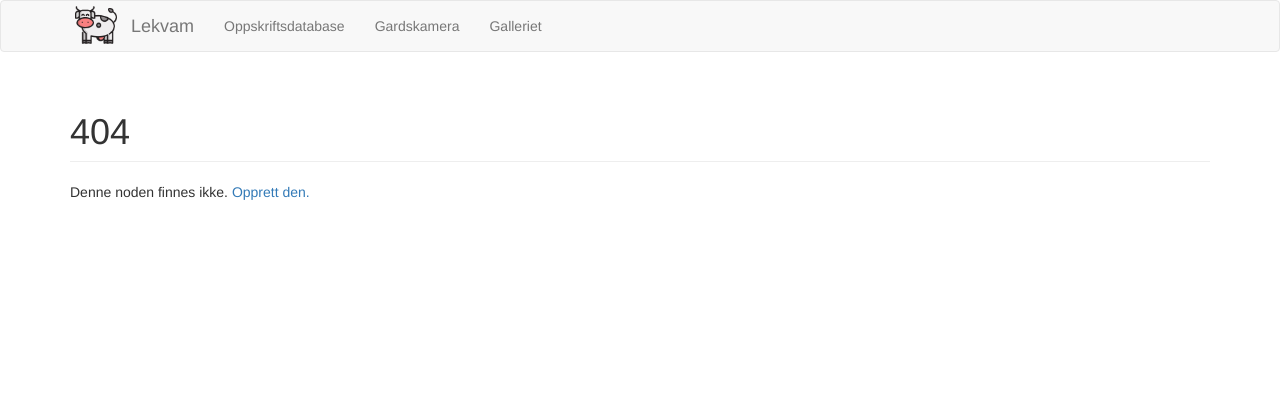
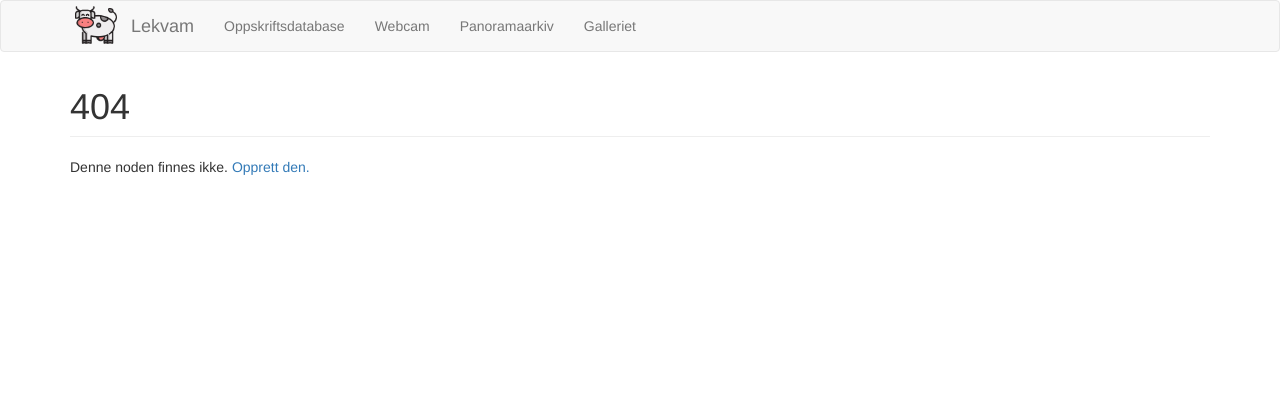
Before and after one commit to torvald/lekvam.no, a Django app: page /wiki/1 in a window 1280 px wide. Shown: the top 420 px of the page. Run offline with Django 3.2, Linux system fonts and the light colour scheme; some libraries are stand-ins or nearby versions.

Commit message:
Add bootstrap override tricks

```diff
--- a/common/static/css/custom.css
+++ b/common/static/css/custom.css
@@ -2,6 +2,10 @@ img#logo {
     width:3em;
     margin: 3px 1em 0px 5px; /** top right bot left **/
     float:left;
+}
+
+#bootstrap-override h1 {
+    margin:15px 0 20px;
 }
 
 
--- a/common/templates/base.html
+++ b/common/templates/base.html
@@ -7,19 +7,19 @@
     <title>Lekvam</title>
     <link href="{% static 'css/custom.css' %}" rel="stylesheet">
     <link href="{% static 'css/bootstrap.min.css' %}" rel="stylesheet">
+    <script src="{% static 'js/jquery-3.1.1.min.js' %}"></script>  <!-- JQUERY HERE -->
+    <script src="{% static 'js/bootstrap.min.js' %}"></script>
     <!--[if lt IE 9]>
       <script src="https://oss.maxcdn.com/html5shiv/3.7.3/html5shiv.min.js"></script>
       <script src="https://oss.maxcdn.com/respond/1.4.2/respond.min.js"></script>
     <![endif]-->
   </head>
-  <body>
+  <body id="bootstrap-override">
       {% include 'includes/header.html' with req=request %}
     <div class="container">
       {% block content %}
       {% endblock %}
     </div>
-    <script src="{% static 'js/jquery-3.1.1.min.js' %}"></script>  <!-- JQUERY HERE -->
-    <script src="{% static 'js/bootstrap.min.js' %}"></script>
     {% block javascript %}
     {% endblock %}
   </body>
--- a/common/templates/includes/header.html
+++ b/common/templates/includes/header.html
@@ -1,4 +1,5 @@
-{% load static %}<nav class="navbar navbar-default">
+{% load static %}
+<nav class="navbar navbar-default">
   <div class="container">
     <div class="navbar-header">
       <button type="button" class="navbar-toggle collapsed" data-toggle="collapse" data-target="#main-menu" aria-expanded="false">
@@ -15,8 +16,11 @@
         <li{% if req.path == '/oppskrifter/' %} class="active"{% endif %}>
           <a href="{% url 'recipes' %}">Oppskriftsdatabase</a>
         </li>
-        <li{% if req.path == '/webcam/' %} class="active"{% endif %}>
-          <a href="{% url 'webcam_index' %}">Gardskamera</a>
+        <li{% if req.path == '/webcam/live' %} class="active"{% endif %}>
+          <a href="{% url 'webcam_live' %}">Webcam</a>
+        </li>
+        <li{% if request.path == '/webcam/pano' %} class="active"{% endif %}>
+          <a href="{% url 'webcam_pano' %}">Panoramaarkiv</a>
         </li>
         <li{% if req.path == '/webcam/' %} class="active"{% endif %}>
           <a href="https://galleri.lekvam.no">Galleriet</a>
--- a/wiki_wrapper/static/css/wiki.css
+++ b/wiki_wrapper/static/css/wiki.css
@@ -31,7 +31,7 @@ h1 {
 /* Sidebar modules for boxing content */
 .wiki-sidebar {
   background-color: #f8f8f8;
-  margin-top: 63px;
+  margin-top: 58px;
  }
 .sidebar-module {
   padding: 1rem;
@@ -39,7 +39,6 @@ h1 {
 }
 .sidebar-module-inset {
   padding: 1rem;
-  background-color: #f5f5f5;
   border-radius: .25rem;
 }
 .sidebar-module-inset p:last-child,
```
